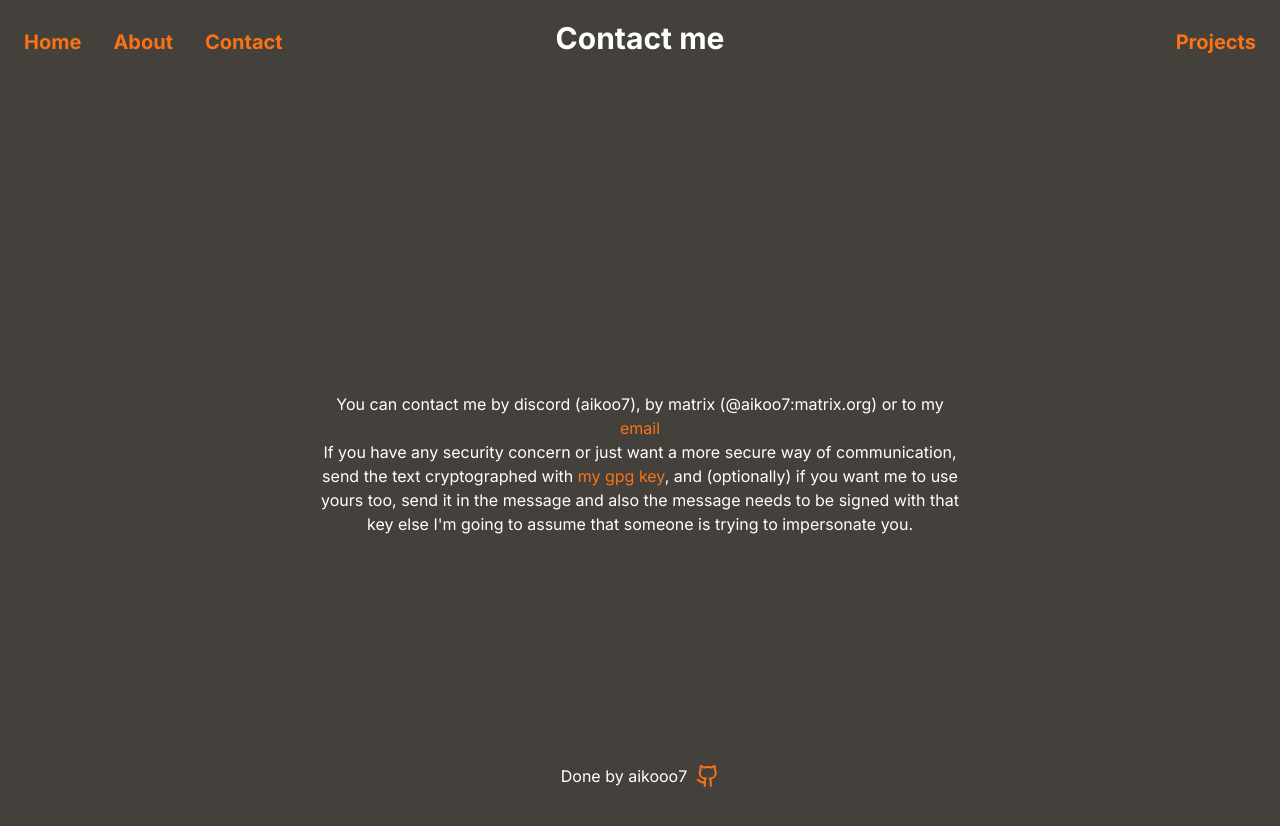
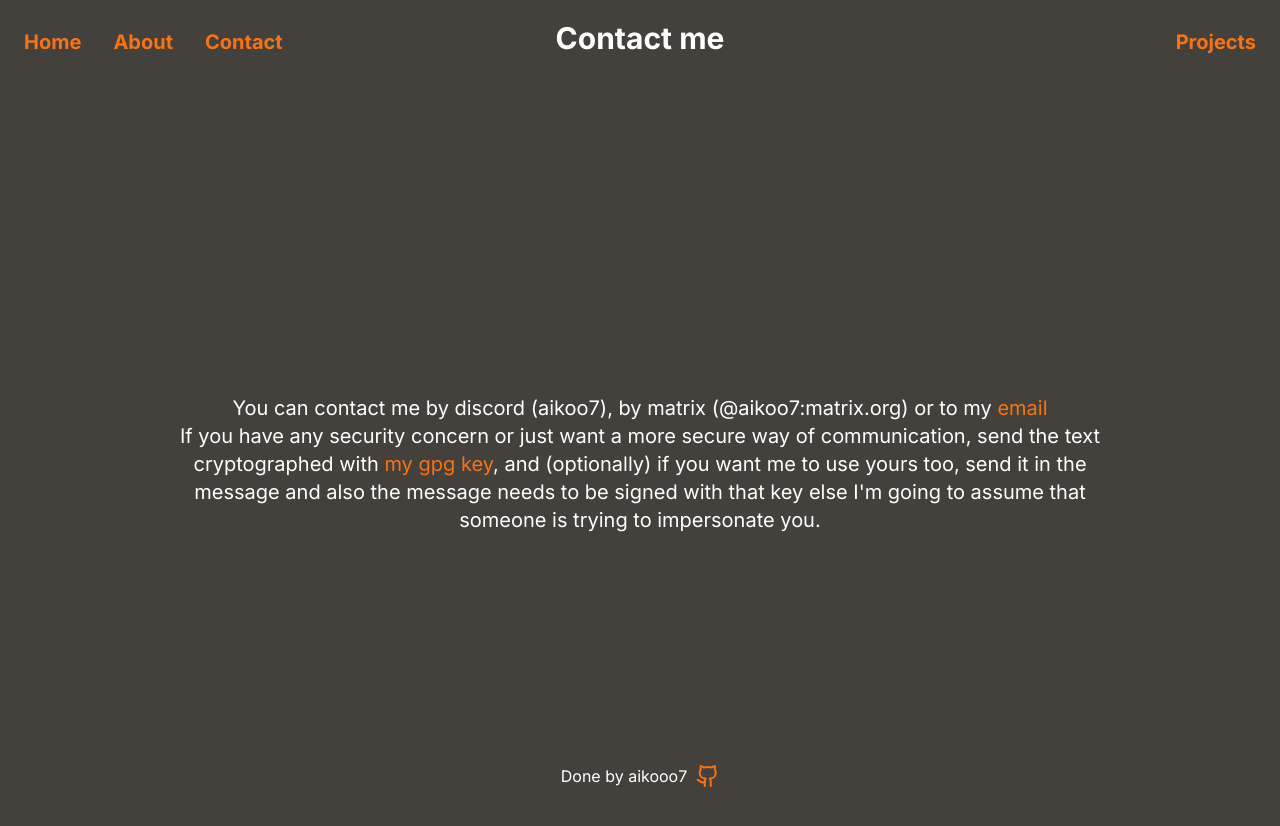
Before and after one commit to aikooo7/portfolio, a Next.js app: page /contact in a window 1280 px wide. Shown: the top 826 px of the page. Built offline with nearby package versions, Linux system fonts and the light colour scheme.

Commit message:
fix: make width of main text go from w-1/2 to w-3/4

```diff
--- a/src/app/about/page.tsx
+++ b/src/app/about/page.tsx
@@ -5,7 +5,7 @@ export default function About() {
     <main>
       <CenteredTitle>About me</CenteredTitle>
       <div className="h-screen w-screen flex items-center">
-        <div className="mx-auto w-1/2 text-center">
+        <div className="mx-auto w-3/4 text-center">
           <p className="text-xl">
             I am a hobbiest programmer, who enjoys doing nerdy stuff aka low
             level and embedded stuff.
--- a/src/app/contact/page.tsx
+++ b/src/app/contact/page.tsx
@@ -6,7 +6,7 @@ export default function Contact() {
       <CenteredTitle>Contact me</CenteredTitle>
 
       <div className="w-screen h-screen flex items-center items-center justify-center">
-        <div className="mx-auto w-1/2 text-center">
+        <div className="mx-auto w-3/4 text-center text-xl">
           <p>
             You can contact me by discord (aikoo7), by matrix (@aikoo7:matrix.org) or to my <a href="mailto:prozinhopro1973@gmail.com">email</a>
             <br></br>
--- a/src/app/projects/page.tsx
+++ b/src/app/projects/page.tsx
@@ -6,8 +6,8 @@ export default function Projects() {
       <CenteredTitle>Projects</CenteredTitle>
 
       <div className="w-screen h-screen flex items-center items-center justify-center">
-        <div className="mx-auto w-1/2 text-center">
           <h1 className="text-3xl font-bold">WORK IN PROGRESS...</h1>
+        <div className="w-3/4 text-center">
         </div>
       </div>
     </main>
```
